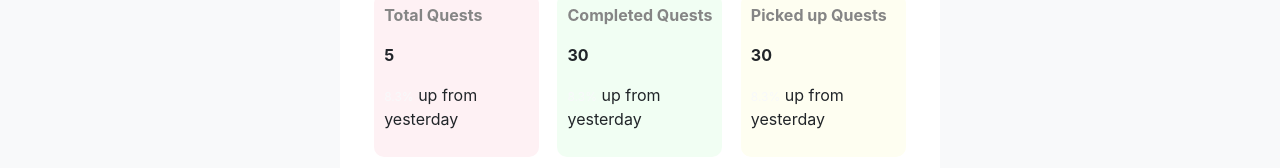
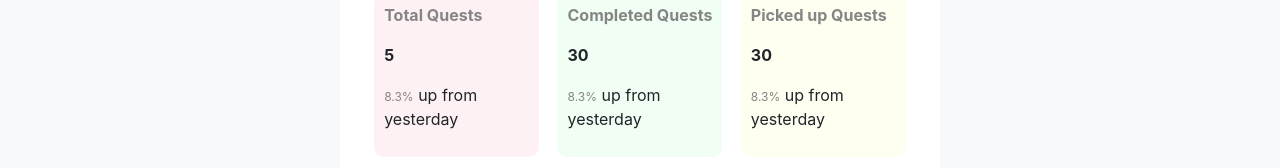
Before and after one commit to Stanyke/You-Food-React-App, a React (Create React App) app: page / in a window 1280 px wide. Shown: the part 548-716 px from the top of the page. Built offline with nearby package versions, Linux system fonts and the light colour scheme.

Commit message:
Added new data

```diff
--- a/src/App.css
+++ b/src/App.css
@@ -14,7 +14,7 @@
   font-weight: bold;
 }
 
-.text-light {
+.text-light-mine {
   color: rgb(133, 133, 133);
   font-size: 12px;
 }
--- a/src/pages/Dashboard.js
+++ b/src/pages/Dashboard.js
@@ -29,17 +29,17 @@
                         <div className="first">
                             <p className="text-title-bold">Total Quests</p>
                             <p className="text-bold">5</p>
-                            <p><span className="text-light">8.3%</span> up from yesterday</p>
+                            <p><span className="text-light-mine">8.3%</span> up from yesterday</p>
                         </div>
                         <div className="second">
                             <p className="text-title-bold">Completed Quests</p>
                             <p className="text-bold">30</p>
-                            <p><span className="text-light">8.3%</span> up from yesterday</p>
+                            <p><span className="text-light-mine">8.3%</span> up from yesterday</p>
                         </div>
                         <div className="third">
                             <p className="text-title-bold">Picked up Quests</p>
                             <p className="text-bold">30</p>
-                            <p><span className="text-light">8.3%</span> up from yesterday</p>
+                            <p><span className="text-light-mine">8.3%</span> up from yesterday</p>
                         </div>
                     </div>
                 </div>
```
